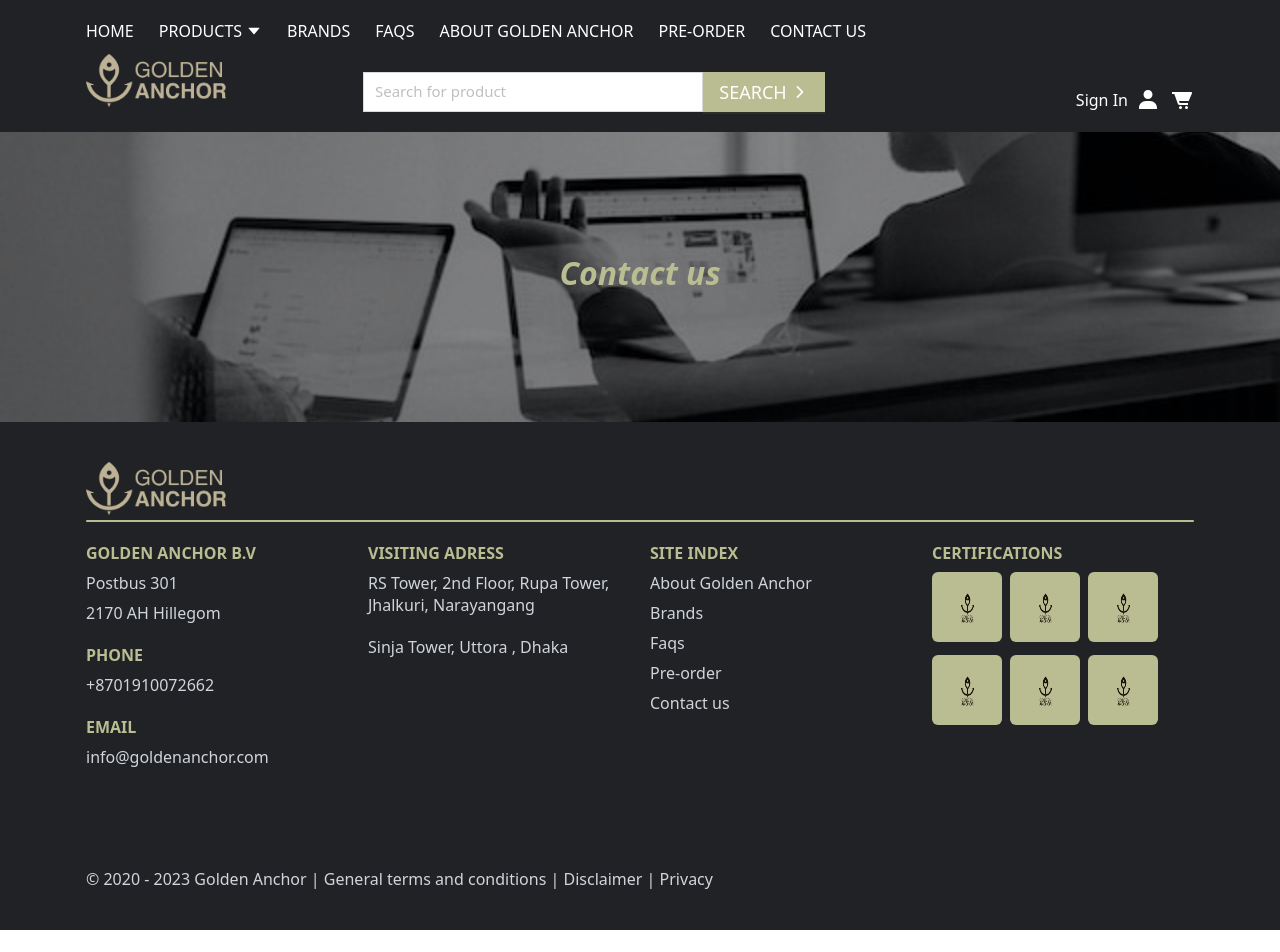
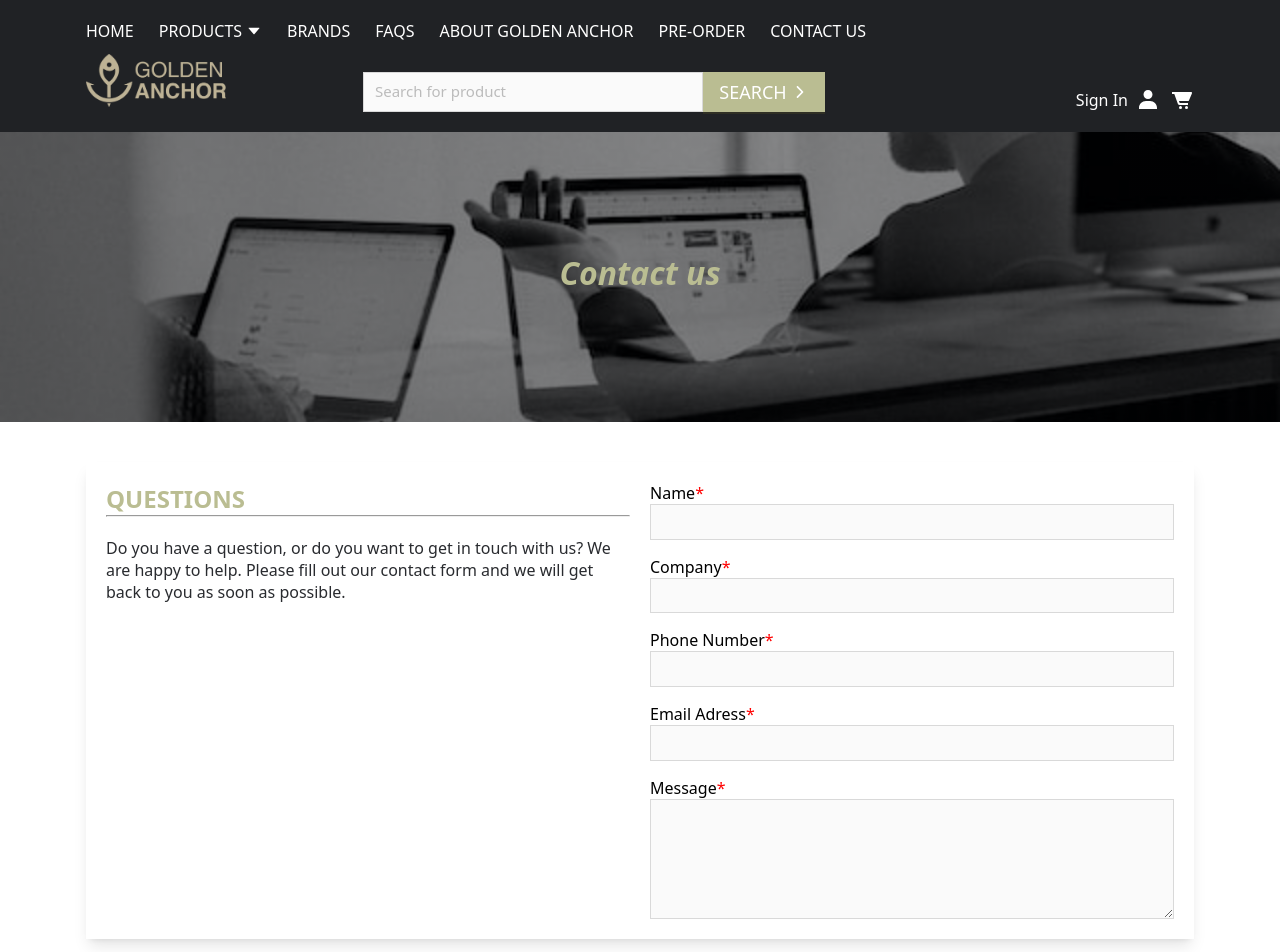
Before and after one commit to checkiamsiam/ocean-harbor-frontend, a Next.js app: page /contact in a window 1280 px wide. Shown: the top 952 px of the page. Before the commit the page ends 930 px from the top, so only its background shows below. Built offline with nearby package versions, Linux system fonts and the light colour scheme.

Commit message:
contact page desiging

```diff
--- a/src/app/(CustomerLayout)/contact/page.tsx
+++ b/src/app/(CustomerLayout)/contact/page.tsx
@@ -1,10 +1,19 @@
 import Banner from "@/components/common/Banner";
+import ContactProcess from "@/components/sections/Contact/ContactProcess";
 import styles from "@/styles/contact.module.css";
 
 const ContactPage = () => {
   return (
     <div>
       <Banner background={styles.bannerBG} title="Contact us" />
+      <ContactProcess />
+      <iframe
+        src="https://www.google.com/maps/embed?pb=!1m18!1m12!1m3!1d7306.00395967897!2d90.428901288472!3d23.711623337944626!2m3!1f0!2f0!3f0!3m2!1i1024!2i768!4f13.1!3m3!1m2!1s0x3755b9cbe9b9698d%3A0x32363e6e6ecbcd2b!2sJatrabari%20Police%20Station!5e0!3m2!1sen!2sbd!4v1699084839036!5m2!1sen!2sbd"
+        width="100%"
+        height="450"
+        loading="lazy"
+        className="p-0 m-0"
+      ></iframe>
     </div>
   );
 };
--- a/src/components/form/FormDatePicker.tsx
+++ b/src/components/form/FormDatePicker.tsx
@@ -27,7 +27,7 @@ const FormDatePicker = ({ name, label, onChange, size = "small" }: UMDatePikerPr
         name={name}
         control={control}
         render={({ field }) => (
-          <DatePicker defaultValue={dayjs(field.value) || Date.now()} size={size} onChange={handleOnChange} style={{ width: "100%" , borderRadius: 0 , fontSize: "15px" }} />
+          <DatePicker defaultValue={dayjs(field.value) || Date.now()} size={size} onChange={handleOnChange} style={{ width: "100%" , borderRadius: 0 , fontSize: "15px" , backgroundColor: "#FAFAFA" }} />
         )}
       />
     </div>
--- a/src/components/form/FormInput.tsx
+++ b/src/components/form/FormInput.tsx
@@ -25,6 +25,8 @@ const FormInput = ({ name, type, size = "small", value, id, placeholder, validat
 
   return (
     <>
+
+      {label ? label : null}
       {required ? (
         <span
           style={{
@@ -34,7 +36,6 @@ const FormInput = ({ name, type, size = "small", value, id, placeholder, validat
           *
         </span>
       ) : null}
-      {label ? label : null}
       <Controller
         control={control}
         name={name}
@@ -44,12 +45,12 @@ const FormInput = ({ name, type, size = "small", value, id, placeholder, validat
               type={type}
               size={size}
               placeholder={placeholder}
-              style={{ borderRadius: 0 , fontSize: "15px" }}
+              style={{ borderRadius: 0 , fontSize: "15px" , backgroundColor: "#FAFAFA" }}
               {...field}
               value={value ? value : field.value}
             />
           ) : (
-            <Input type={type} size={size}  placeholder={placeholder} style={{ borderRadius: 0 , fontSize: "15px" }} {...field} value={value ? value : field.value} />
+            <Input type={type} size={size}  placeholder={placeholder} style={{ borderRadius: 0 , fontSize: "15px" , backgroundColor: "#FAFAFA" }} {...field} value={value ? value : field.value} />
           )
         }
       />
--- a/src/components/form/FormMultiSelectField.tsx
+++ b/src/components/form/FormMultiSelectField.tsx
@@ -36,7 +36,7 @@ const FormMultiSelectField = ({ name, size = "small", value, placeholder = "sele
             placeholder={placeholder}
             allowClear
             mode="multiple"
-            style={{ width: "100%", borderRadius: 0 , fontSize: "15px" }}
+            style={{ width: "100%", borderRadius: 0 , fontSize: "15px", backgroundColor: "#FAFAFA" }}
           />
         )}
       />
--- a/src/components/form/FormSelectField.tsx
+++ b/src/components/form/FormSelectField.tsx
@@ -46,7 +46,7 @@ const FormSelectField = ({
             loading={loading}
             options={options}
             value={value}
-            style={{ width: "100%" , borderRadius: 0 , fontSize: "15px" }}
+            style={{ width: "100%" , borderRadius: 0 , fontSize: "15px", backgroundColor: "#FAFAFA" }}
             placeholder={placeholder}
           />
         )}
--- a/src/components/form/FormTextArea.tsx
+++ b/src/components/form/FormTextArea.tsx
@@ -8,17 +8,39 @@ type TextAreaProps = {
   rows?: number;
   value?: string;
   placeholder?: string;
+  required?: boolean;
 };
 
-const FormTextArea = ({ name, label, rows, value, placeholder }: TextAreaProps) => {
+const FormTextArea = ({ name, label, rows, value, placeholder, required }: TextAreaProps) => {
   const { control } = useFormContext();
   return (
     <div className={`flex flex-col  w-full`}>
-      {label ? label : null}
+      <span>
+        {label ? label : null}
+        {required ? (
+          <span
+            style={{
+              color: "red",
+            }}
+          >
+            *
+          </span>
+        ) : null}
+      </span>
+
       <Controller
         name={name}
         control={control}
-        render={({ field }) => <Input.TextArea rows={rows} placeholder={placeholder} {...field} defaultValue={value} style={{ borderRadius: 0  , fontSize: "15px"}} />}
+        render={({ field }) => (
+          <Input.TextArea
+            rows={rows}
+            placeholder={placeholder}
+            required={required}
+            {...field}
+            defaultValue={value}
+            style={{ borderRadius: 0, fontSize: "15px", backgroundColor: "#FAFAFA" }}
+          />
+        )}
       />
     </div>
   );
--- a/src/components/form/FormTimePicker.tsx
+++ b/src/components/form/FormTimePicker.tsx
@@ -25,7 +25,7 @@ export default function FormTimePicker({ name, label }: FormTimePickerProps) {
             onChange={(el, value) => {
               setValue(name, value);
             }}
-            style={{ width: "100%" , borderRadius: 0 , fontSize: "15px"}}
+            style={{ width: "100%" , borderRadius: 0 , fontSize: "15px", backgroundColor: "#FAFAFA"}}
           />
         )}
       />
--- a/src/components/form/FormYearPicker.tsx
+++ b/src/components/form/FormYearPicker.tsx
@@ -15,7 +15,7 @@ const FormYearPicker = ({ name, label, picker }: { name: string; label?: string;
         render={({ field }) => {
           return (
             <DatePicker
-              style={{ width: "100%", borderRadius: 0, fontSize: "15px" }}
+              style={{ width: "100%", borderRadius: 0, fontSize: "15px", backgroundColor: "#FAFAFA" }}
               defaultValue={field.value}
               value={field.value ? dayjs().year(field.value) : null}
               picker={picker}
--- /dev/null
+++ b/src/components/sections/Contact/ContactProcess.tsx
@@ -0,0 +1,49 @@
+"use client";
+import Form from "@/components/form/Form";
+import FormInput from "@/components/form/FormInput";
+import FormTextArea from "@/components/form/FormTextArea";
+
+const ContactProcess = () => {
+  const submitHandler = (data: any) => {
+    console.log("submited");
+  };
+  return (
+    <div className="ga-container">
+      <div className="  py-10 ">
+        <div className="p-5 shadow-lg grid grid-cols-2 gap-5">
+          <div>
+            <h1 className="text-heading text-primary uppercase">Questions</h1>
+            <hr className="text-primary bg-primary" />
+            <p className="text-body my-5 text-secondary">
+              Do you have a question, or do you want to get in touch with us? We are happy to help. Please fill out our contact form and we will get
+              back to you as soon as possible.
+            </p>
+          </div>
+          <div>
+            <Form submitHandler={submitHandler}>
+              <div className="flex flex-col gap-4">
+                <div>
+                  <FormInput name="name" required label="Name" size="large" />
+                </div>
+                <div>
+                  <FormInput name="company" required label="Company" size="large" />
+                </div>
+                <div>
+                  <FormInput name="phone" required label="Phone Number" size="large" />
+                </div>
+                <div>
+                  <FormInput name="email" required label="Email Adress" size="large" />
+                </div>
+                <div>
+                  <FormTextArea name="message" required label="Message" rows={5} />
+                </div>
+              </div>
+            </Form>
+          </div>
+        </div>
+      </div>
+    </div>
+  );
+};
+
+export default ContactProcess;
```
